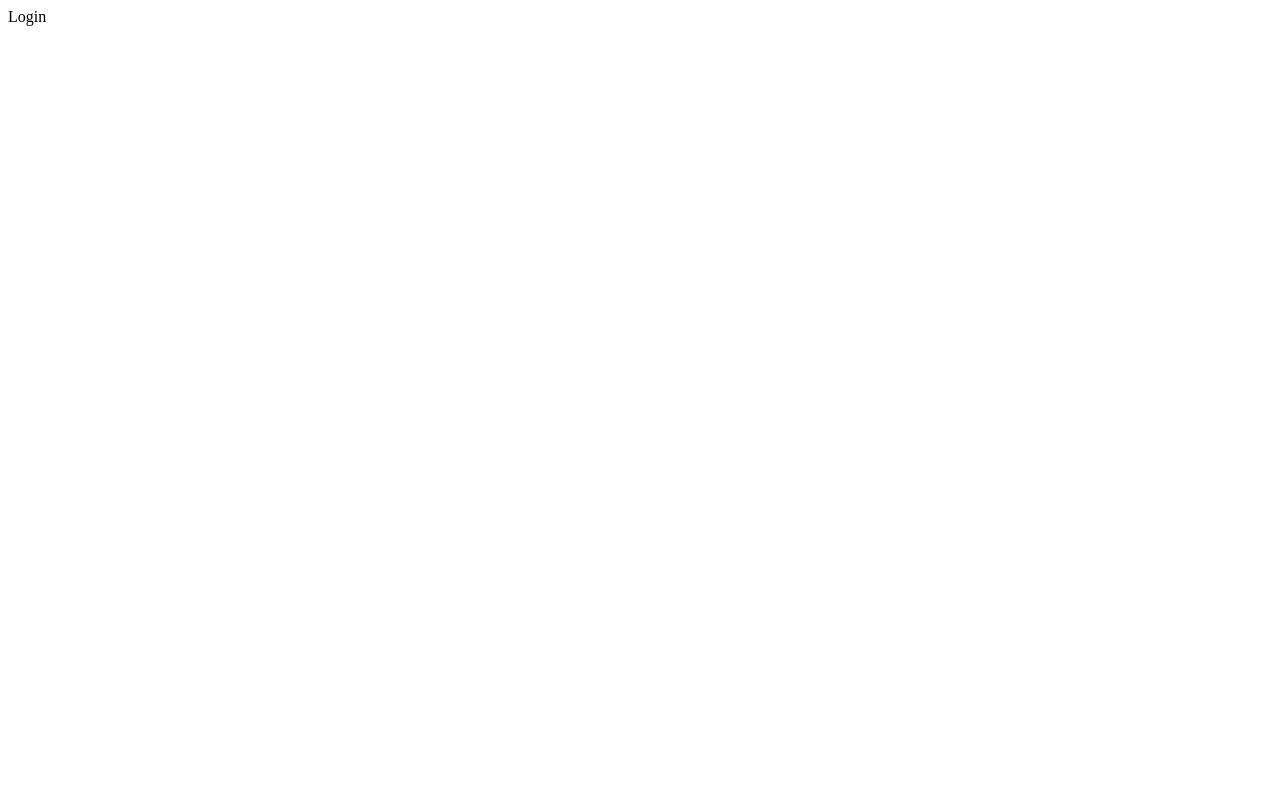
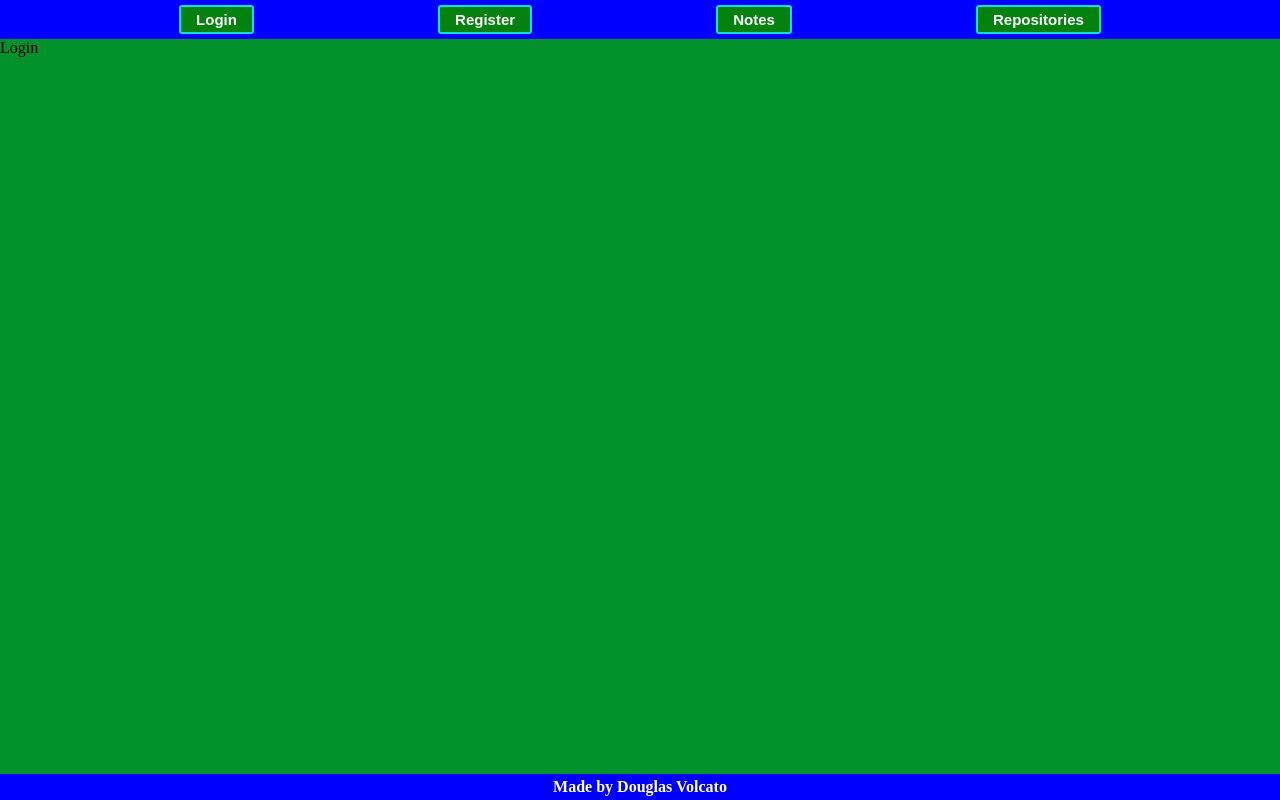
Before and after one commit to DouglasVolcato/github-repository-management-frontend-v3.0, a React (Vite) app: page / in a window 1280 px wide. Built offline with nearby package versions, Linux system fonts and the light colour scheme.

Commit message:
feat: add App css style

```diff
--- a/src/App.tsx
+++ b/src/App.tsx
@@ -1,20 +1,25 @@
 import React from "react";
 import ReactDOM from "react-dom/client";
 import { BrowserRouter, Route, Routes } from "react-router-dom";
+import { Footer } from "./components/Footer";
+import { Header } from "./components/Header";
 import { Login } from "./pages/Login";
 import { Notes } from "./pages/Notes";
 import { Register } from "./pages/Register";
 import { Repositories } from "./pages/Repositories";
+import "./styles/App.css";
 
 ReactDOM.createRoot(document.getElementById("root") as HTMLElement).render(
   <React.StrictMode>
     <BrowserRouter>
+      <Header />
       <Routes>
         <Route path="/" element={<Login />} />
         <Route path="/register" element={<Register />} />
         <Route path="/notes" element={<Notes />} />
         <Route path="/repositories" element={<Repositories />} />
       </Routes>
+      <Footer />
     </BrowserRouter>
   </React.StrictMode>
 );
--- /dev/null
+++ b/src/styles/App.css
@@ -0,0 +1,6 @@
+*{
+    margin: 0;
+    padding: 0;
+    box-sizing: border-box;
+    background-color: rgb(1, 146, 44);
+}
```
